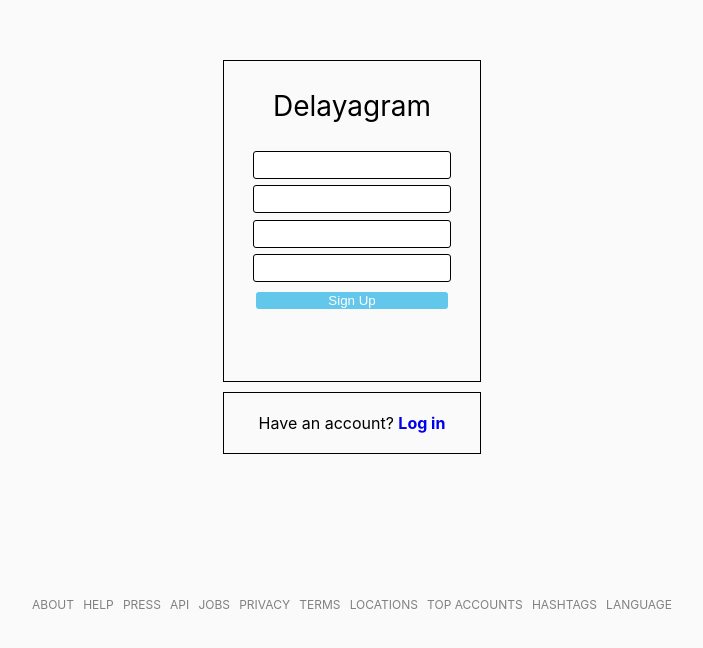
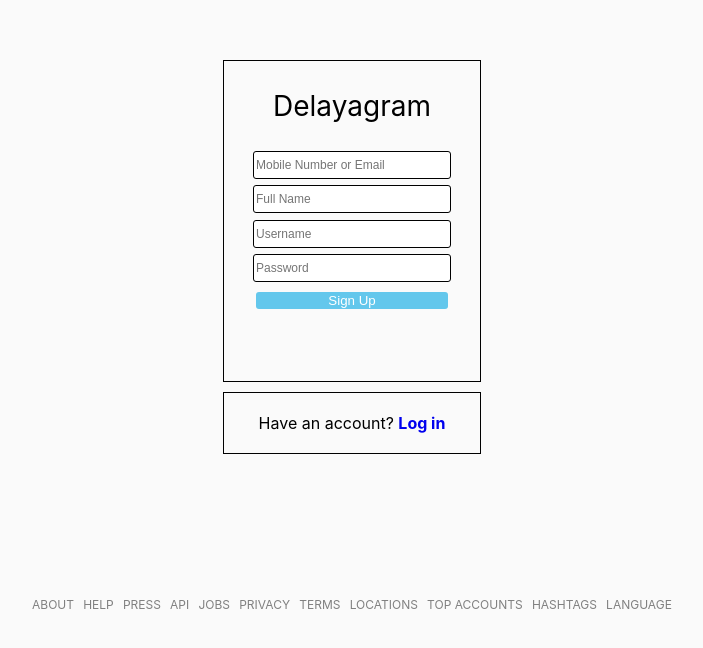
Before and after one commit to moriie/delayagram_fe, a React (Create React App) app: page /signup in a window 1280 px wide. Shown: the part 148-796 px from the top of the page, without its empty margins (288-991 px from the left). Built offline with nearby package versions, Linux system fonts and the light colour scheme.

Commit message:
Added placeholders for signup page.

```diff
--- a/src/Signup/signup.js
+++ b/src/Signup/signup.js
@@ -20,10 +20,10 @@ const Signup = () => {
     return <Fragment>
         <SignupBlock onSubmit={(e)=>handleOnSubmit(e)}>
             <LogoPlaceholder>Delayagram</LogoPlaceholder>
-            <Input value={contact} onChange={e=>setContact(e.target.value)}></Input>
-            <Input value={fullname} onChange={e=>setFullname(e.target.value)}></Input>
-            <Input value={identity} onChange={e=>setIdentity(e.target.value)}></Input><br/>
-            <Input value={password} type='password' onChange={e=>setPassword(e.target.value)}></Input><br/>
+            <Input value={contact} placeholder={"Mobile Number or Email"} onChange={e=>setContact(e.target.value)}></Input>
+            <Input value={fullname} placeholder={"Full Name"} onChange={e=>setFullname(e.target.value)}></Input>
+            <Input value={identity} placeholder={"Username"} onChange={e=>setIdentity(e.target.value)}></Input><br/>
+            <Input value={password} placeholder={"Password"} type='password' onChange={e=>setPassword(e.target.value)}></Input><br/>
             <Submit type="submit">Sign Up</Submit>
         </SignupBlock>
         <LoginToggler loginstate={false}/>
```
